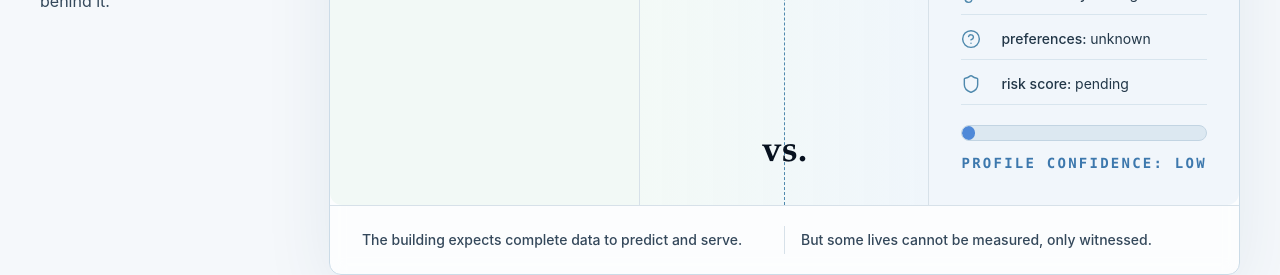
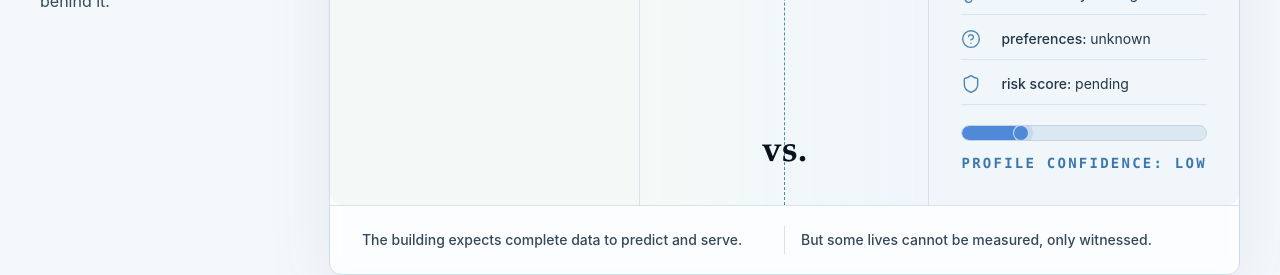
Before and after one commit to Tanny-Griz/a-song-for-sleep, a Next.js app: page / in a window 1280 px wide. Shown: the part 3380-3655 px from the top of the page. Built offline with nearby package versions, Linux system fonts and the light colour scheme.

Commit message:
Animate low profile confidence progress

```diff
--- a/app/globals.css
+++ b/app/globals.css
@@ -185,11 +185,6 @@ a {
   animation: profile-orbit-pulse 3.2s ease-in-out infinite;
 }
 
-.profile-confidence-fill {
-  width: 5%;
-  animation: profile-confidence-grow 1s ease 0.25s both;
-}
-
 @keyframes promise-rise {
   from {
     opacity: 0;
@@ -287,16 +282,6 @@ a {
   }
 }
 
-@keyframes profile-confidence-grow {
-  from {
-    width: 0;
-  }
-
-  to {
-    width: 5%;
-  }
-}
-
 @media (prefers-reduced-motion: reduce) {
   *,
   *::before,
@@ -323,8 +308,7 @@ a {
   .knowledge-wave,
   .knowledge-forecast-dot,
   .incomplete-card,
-  .profile-orbit,
-  .profile-confidence-fill {
+  .profile-orbit {
     animation: none;
   }
 
@@ -340,7 +324,4 @@ a {
     opacity: 1;
   }
 
-  .profile-confidence-fill {
-    width: 5%;
-  }
 }
--- a/components/home/HumanDataProfileSection.tsx
+++ b/components/home/HumanDataProfileSection.tsx
@@ -1,4 +1,5 @@
 import Image from "next/image";
+import { ProfileConfidenceProgress } from "@/components/home/ProfileConfidenceProgress";
 import {
   Activity,
   CalendarDays,
@@ -196,16 +197,7 @@ export function HumanDataProfileSection() {
               </ul>
 
               <div className="mt-5">
-                <div
-                  aria-label="Profile confidence low, five percent complete"
-                  aria-valuemax={100}
-                  aria-valuemin={0}
-                  aria-valuenow={5}
-                  className="h-4 overflow-hidden rounded-full border border-[#c2d4e2] bg-[#dce8f1]"
-                  role="progressbar"
-                >
-                  <div className="profile-confidence-fill h-full rounded-full bg-[#4f89d8]" />
-                </div>
+                <ProfileConfidenceProgress />
                 <p className="mt-3 font-mono text-sm font-semibold uppercase tracking-[0.16em] text-[#3d78ad]">
                   Profile confidence: low
                 </p>
--- /dev/null
+++ b/components/home/ProfileConfidenceProgress.tsx
@@ -0,0 +1,82 @@
+"use client";
+
+import { useEffect, useRef, useState } from "react";
+
+const finalConfidence = 16;
+
+export function ProfileConfidenceProgress() {
+  const progressRef = useRef<HTMLDivElement>(null);
+  const timerRefs = useRef<number[]>([]);
+  const [progress, setProgress] = useState(0);
+  const [hasAnimated, setHasAnimated] = useState(false);
+
+  useEffect(() => {
+    const node = progressRef.current;
+
+    if (!node || hasAnimated) {
+      return;
+    }
+
+    const prefersReducedMotion = window.matchMedia(
+      "(prefers-reduced-motion: reduce)"
+    ).matches;
+
+    if (prefersReducedMotion) {
+      timerRefs.current = [
+        window.setTimeout(() => {
+          setProgress(finalConfidence);
+          setHasAnimated(true);
+        }, 0)
+      ];
+
+      return () => {
+        timerRefs.current.forEach((timerId) => window.clearTimeout(timerId));
+      };
+    }
+
+    const observer = new IntersectionObserver(
+      ([entry]) => {
+        if (!entry.isIntersecting) {
+          return;
+        }
+
+        setHasAnimated(true);
+        setProgress(24);
+
+        timerRefs.current = [
+          window.setTimeout(() => setProgress(11), 760),
+          window.setTimeout(() => setProgress(finalConfidence), 1280)
+        ];
+
+        observer.disconnect();
+      },
+      { threshold: 0.55 }
+    );
+
+    observer.observe(node);
+
+    return () => {
+      observer.disconnect();
+      timerRefs.current.forEach((timerId) => window.clearTimeout(timerId));
+    };
+  }, [hasAnimated]);
+
+  return (
+    <div
+      aria-label="Profile confidence low, sixteen percent complete"
+      aria-valuemax={100}
+      aria-valuemin={0}
+      aria-valuenow={finalConfidence}
+      className="relative h-4 overflow-hidden rounded-full border border-[#c2d4e2] bg-[#dce8f1]"
+      ref={progressRef}
+      role="progressbar"
+    >
+      <div
+        className="relative h-full rounded-full bg-[#4f89d8] transition-[width] duration-700 ease-out"
+        style={{ width: `${progress}%` }}
+      >
+        <span className="absolute right-0 top-1/2 size-4 -translate-y-1/2 translate-x-1/2 rounded-full border border-white/70 bg-[#4f89d8] shadow-[0_0_0_4px_rgba(79,137,216,0.16)]" />
+      </div>
+    </div>
+  );
+}
--- a/components/reflection/ReflectionChallenges.tsx
+++ b/components/reflection/ReflectionChallenges.tsx
@@ -39,7 +39,7 @@ const challenges = [
   {
     title: "Choosing the right mode for each idea",
     summary:
-      "Not every idea works best as an image. Some needed written explanation, while others worked better as comparison panels, diagrams, status cards, or interaction. The challenge was deciding whether an idea should be read, seen, heard, or revealed through use.",
+      "Not every idea works best as an image. Some needed written explanation, while others worked better as comparison panels, diagrams, status cards, or interaction. The challenge was deciding whether an idea should be read, seen, or revealed through use.",
     tags: ["mode choice", "visual argument", "written analysis"],
     Icon: Paintbrush
   },
```
